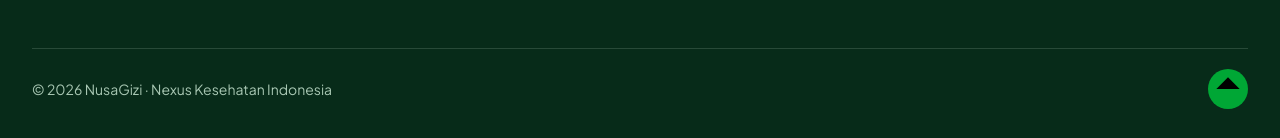
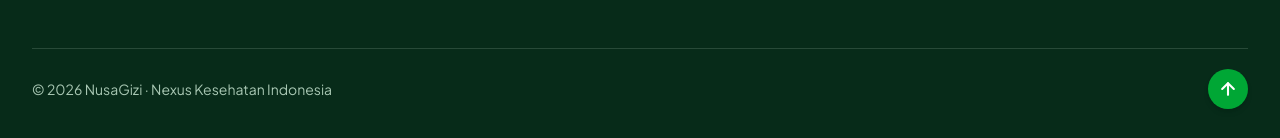
Before and after one commit to nexuskesehatanina/nusagizi-profile, a Next.js app: page / in a window 1280 px wide. Shown: the part 5122-5260 px from the top of the page. Built offline with nearby package versions, Linux system fonts and the light colour scheme.

Commit message:
refactor: refactor some button

```diff
--- a/components/Footer.tsx
+++ b/components/Footer.tsx
@@ -1,6 +1,6 @@
 import Image from "next/image";
 import { CONTACT_EMAIL } from "@/lib/content";
-import { ArrowUp } from "./Icons";
+import { ArrowUp } from "lucide-react";
 
 export default function Footer() {
     return (
@@ -132,11 +132,11 @@ export default function Footer() {
                 <div className="mt-10 sm:mt-12 pt-5 border-t border-[#A8C7B3]/20 flex flex-col-reverse sm:flex-row justify-between items-center gap-4 text-center sm:text-left">
                     <span className="text-xs sm:text-sm text-[#A8C7B3]">© 2026 NusaGizi · Nexus Kesehatan Indonesia</span>
                     <a
-                        className="w-10 h-10 rounded-full bg-[#00A735] hover:bg-[#10B947] flex items-center justify-center transition-all hover:-translate-y-0.5 shrink-0 text-[#04210D]"
+                        className="w-10 h-10 rounded-full bg-[#00A735] hover:bg-[#10B947] flex items-center justify-center transition-all hover:-translate-y-0.5 shrink-0 text-white shadow-md cursor-pointer"
                         href="#top"
                         aria-label="Kembali ke atas"
                     >
-                        <ArrowUp />
+                        <ArrowUp size={20} strokeWidth={2.5} />
                     </a>
                 </div>
             </div>
--- a/components/Navbar.tsx
+++ b/components/Navbar.tsx
@@ -71,7 +71,7 @@ export default function Navbar() {
             onClick={() => setIsOpen(false)}
         >
             <div
-                className="w-full bg-white border-b border-[#E3EAE4] shadow-2xl p-5 flex flex-col gap-4 overflow-y-auto animate-slideDown"
+                className="w-full bg-white border-b border-[#E3EAE4] shadow-2xl p-5 pb-10 flex flex-col gap-4 overflow-y-auto animate-slideDown"
                 onClick={(e) => e.stopPropagation()}
             >
                 <nav className="flex flex-col gap-1.5">
@@ -86,11 +86,6 @@ export default function Navbar() {
                         </a>
                     ))}
                 </nav>
-                <div className="pt-3 border-t border-[#E3EAE4]">
-                    <a className="btn btn-primary w-full justify-center py-3.5 text-base" href="#daftar" onClick={() => setIsOpen(false)}>
-                        Coba Gratis
-                    </a>
-                </div>
             </div>
         </div>
     );
```
